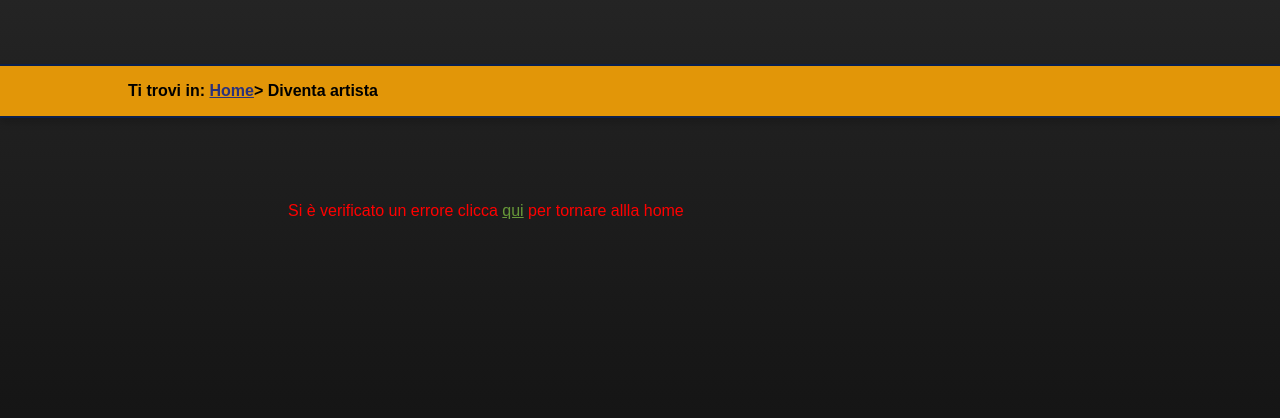
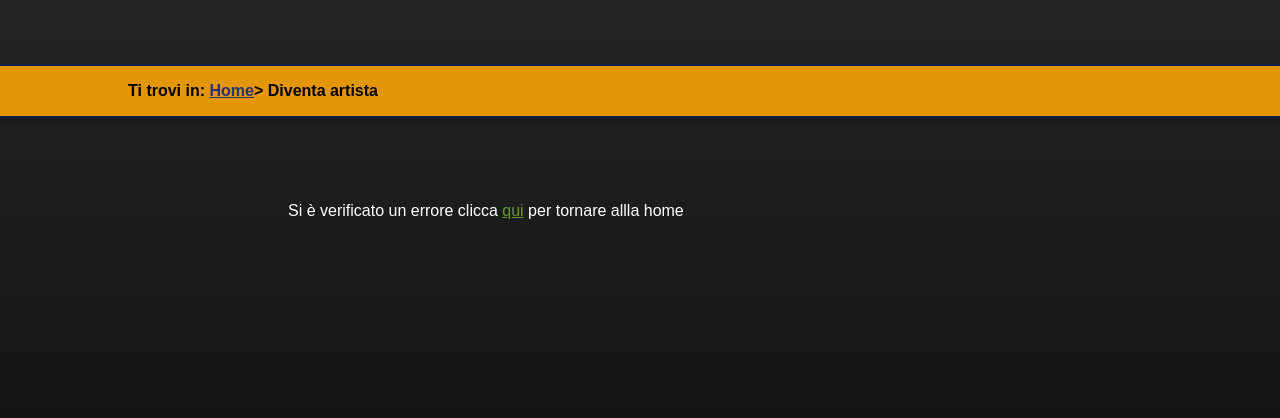
Before and after one commit to ArteAccessibile/Progetto, a PHP site: page /php/signup.php in a window 1280 px wide. Shown: the part 101-519 px from the top of the page. Run offline with PHP 8.4, Linux system fonts and the light colour scheme.

Commit message:
Signup color fixes

```diff
--- a/Codice/css/mini.css
+++ b/Codice/css/mini.css
@@ -263,6 +263,10 @@ nav {
   color: #DDE5FE;
 }
 
+.errors-forms{
+  color: #DDE5FE;
+}
+
 .ok-message > a{
   color: #679839;
   text-decoration: underline;
--- a/Codice/css/style.css
+++ b/Codice/css/style.css
@@ -794,7 +794,7 @@ object-fit: cover;
 
 
 .errors-forms{
-  color: red;
+  color: rgb(255, 255, 255);
   margin-left: 2em;
   margin-bottom: 2em;
 }
```
